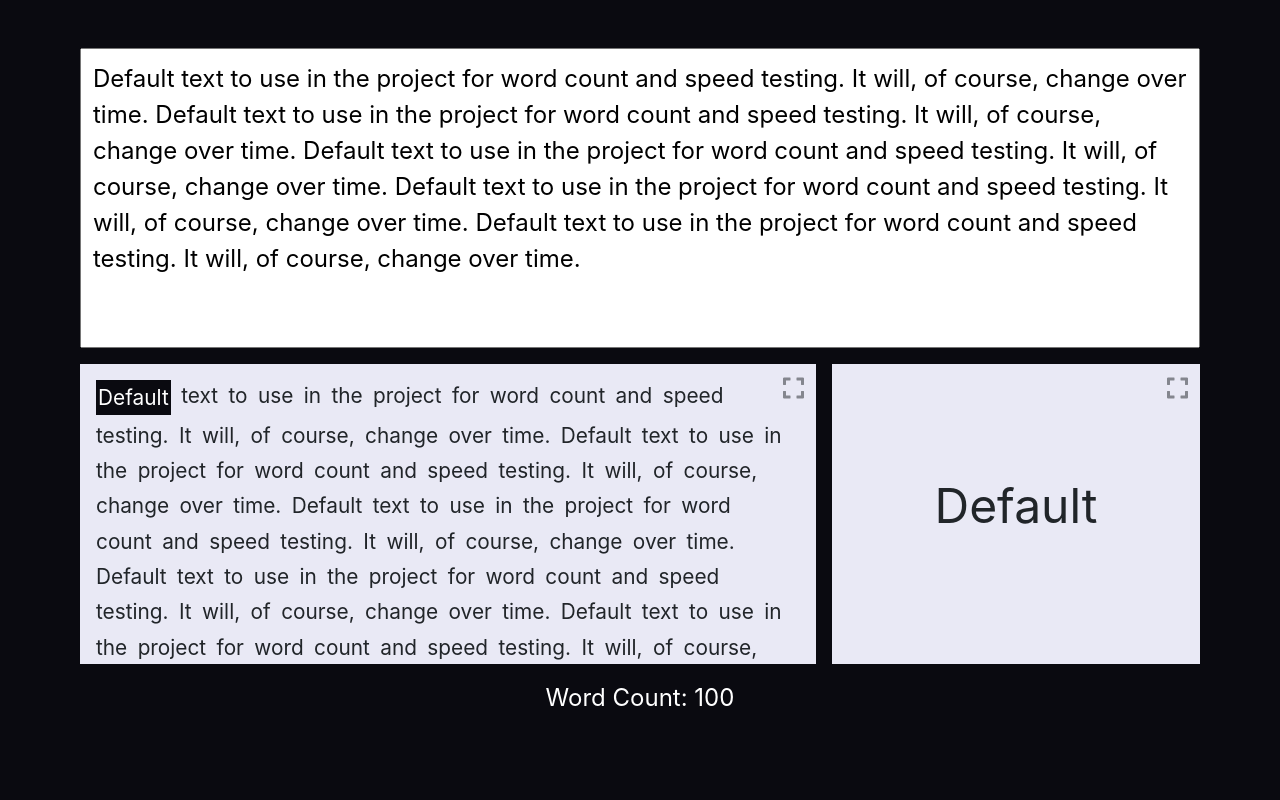
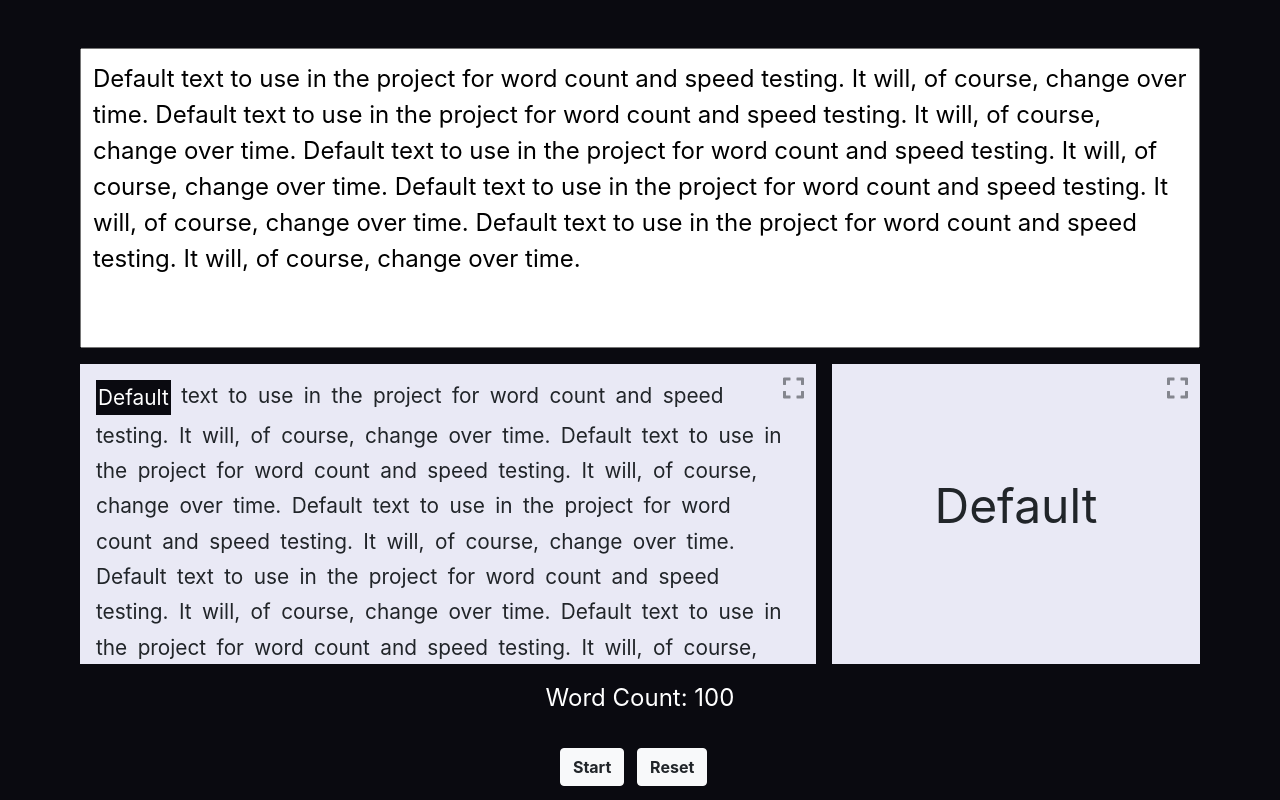
Before and after one commit to andrewg117/SpeedReader, a React (Create React App) app in the folder 3.0/speedreader/: page / in a window 1280 px wide. Built offline with nearby package versions, Linux system fonts and the light colour scheme.

Commit message:
created UserInput

```diff
--- a/3.0/speedreader/src/components/DisplayBlocks.js
+++ b/3.0/speedreader/src/components/DisplayBlocks.js
@@ -1,7 +1,7 @@
 import React, { useState, useEffect, useContext } from 'react';
 import { useText } from './Editor';
 import { useSelectedBlock, useChangeBlock } from './BlockSelector';
-import FullScreenToggler, { useToggleFullScreen, useIsFull, FullIcon } from './FullScreenToggler';
+import { useToggleFullScreen, useIsFull, FullIcon } from './FullScreenToggler';
 
 const Block = (props) => {
   const selectBlockOnClick = () => {
@@ -50,7 +50,7 @@ const useBlockGroup = () => {
   return useContext(BlockGroupContext);
 }
 
-const BlockGroup = ({children}) => {
+const BlockGroup = ({ children }) => {
   const text = useText();
   const selectedID = useSelectedBlock();
   const selectBlock = useChangeBlock();
@@ -69,7 +69,7 @@ const BlockGroup = ({children}) => {
     <BlockGroupContext.Provider value={blockGroup}>
       <section
         id="preview"
-      className={fullSelector ? "fullScreen" : "normal"}
+        className={fullSelector ? "fullScreen" : "normal"}
       >
         {blockGroup}
         <FullIcon iconID="fullPreview" toggle={toggleFullScreen} />
@@ -85,7 +85,7 @@ const SelectedBlockView = () => {
   const toggleFullScreen = useToggleFullScreen();
   const { fullBlock } = useIsFull();
 
-  const [ blockText, changeText ] = useState(() => {
+  const [blockText, changeText] = useState(() => {
     return blockGroup[selectedID].props.text;
   });
 
@@ -96,7 +96,7 @@ const SelectedBlockView = () => {
   return (
     <section
       id="block-view"
-    className={fullBlock ? "fullScreen" : "normal"}
+      className={fullBlock ? "fullScreen" : "normal"}
     >
       {<p>{blockText}</p>}
       <FullIcon iconID="fullBlock" toggle={toggleFullScreen} />
@@ -106,11 +106,9 @@ const SelectedBlockView = () => {
 
 const DisplayBlocks = () => {
   return (
-    <FullScreenToggler>
-      <BlockGroup>
-        <SelectedBlockView />
-      </BlockGroup>
-    </FullScreenToggler>
+    <BlockGroup>
+      <SelectedBlockView />
+    </BlockGroup>
   );
 }
 
--- a/3.0/speedreader/src/components/DisplayReader.js
+++ b/3.0/speedreader/src/components/DisplayReader.js
@@ -2,6 +2,9 @@ import Editor from './Editor';
 import DisplayCount from './WordCounter';
 import BlockSelector from './BlockSelector';
 import DisplayBlocks from './DisplayBlocks';
+import DisplayUserInputs from './UserInput';
+import FullScreenToggler from './FullScreenToggler';
+import { DropdownSelector, ReaderControls } from './UserInput';
 
 
 const DisplayReader = () => {
@@ -10,7 +13,14 @@ const DisplayReader = () => {
     <div id="main-container">
       <Editor>
         <BlockSelector>
-          <DisplayBlocks />
+          <ReaderControls>
+            <DropdownSelector>
+              <FullScreenToggler>
+                <DisplayBlocks />
+                <DisplayUserInputs />
+              </FullScreenToggler>
+            </DropdownSelector>
+          </ReaderControls>
         </BlockSelector>
         <DisplayCount />
       </Editor>
--- /dev/null
+++ b/3.0/speedreader/src/components/UserInput.js
@@ -0,0 +1,220 @@
+import React, { useState, useEffect, useContext } from 'react';
+import { useIsFull } from './FullScreenToggler';
+
+const IsStartedContext = React.createContext();
+const ControlContext = React.createContext();
+
+export const useIsStarted = () => {
+  return useContext(IsStartedContext);
+}
+export const useControl = () => {
+  return useContext(ControlContext);
+}
+
+export const ReaderControls = ({ children }) => {
+  const [isStarted, toggleStarted] = useState(() => {
+    return false;
+  });
+
+  const startReader = () => {
+    toggleStarted((state) => !state);
+  }
+
+  const pauseReader = () => {
+    toggleStarted(false);
+  }
+
+  return (
+    <IsStartedContext.Provider value={isStarted}>
+      <ControlContext.Provider value={{ startReader, pauseReader }}>
+        {children}
+      </ControlContext.Provider>
+    </IsStartedContext.Provider>
+  );
+}
+
+const IsMenuOpenContext = React.createContext();
+const ToggleMenuContext = React.createContext();
+
+export const useIsMenuOpen = () => {
+  return useContext(IsMenuOpenContext);
+}
+export const useToggleMenu = () => {
+  return useContext(ToggleMenuContext);
+}
+
+const ToggleDropdownMenu = ({ children }) => {
+  const [blockMenuOpen, toggleBlockMenu] = useState(() => {
+    return false;
+  });
+  const [wpmMenuOpen, toggleWPMMenu] = useState(() => {
+    return false;
+  });
+
+
+  const toggleBlockDropdown = () => {
+    toggleBlockMenu(!blockMenuOpen);
+  }
+
+  const toggleWPMDropdown = () => {
+    toggleWPMMenu(!wpmMenuOpen);
+  }
+
+  const closeDropdown = () => {
+    toggleBlockMenu(false);
+    toggleWPMMenu(false);
+  }
+
+  useEffect(() => {
+    document.addEventListener('mouseup', closeDropdown);
+
+    return () => {
+      document.removeEventListener('mouseup', closeDropdown);
+    }
+  }, [blockMenuOpen, wpmMenuOpen]);
+
+  return (
+    <IsMenuOpenContext.Provider value={{ blockMenuOpen, wpmMenuOpen }}>
+      <ToggleMenuContext.Provider value={{ toggleBlockDropdown, toggleWPMDropdown }}>
+        {children}
+      </ToggleMenuContext.Provider>
+    </IsMenuOpenContext.Provider>
+  );
+};
+
+const InputButton = (props) => {
+  return (
+    <button
+      id={props.inputID}
+      className={props.className}
+      onClick={props.readerControl}
+    >
+      {props.btnText}
+    </button>
+  );
+};
+
+const InputDropdown = (props) => {
+  const options = props.options.map((value, i) => {
+    return (
+      <DropdownOption
+        key={i}
+        selector={props.selector}
+        value={value}
+      />
+    );
+  });
+
+  return (
+    <div className="dropup">
+      <InputButton
+        inputID={props.dropdownID}
+        className={"btn btn-light dropdown-toggle"}
+        readerControl={props.readerControl}
+        btnText={props.btnText}
+      />
+      <ul className={`dropdown-menu${props.openMenu ? " show" : ""}`}>
+        {options}
+      </ul>
+    </div>
+  );
+};
+
+const SelectValueContext = React.createContext();
+const OptionsContext = React.createContext();
+
+export const useSelectValue = () => {
+  return useContext(SelectValueContext);
+}
+export const useOptions = () => {
+  return useContext(OptionsContext);
+}
+
+export const DropdownSelector = ({ children }) => {
+  const [wordsPerBlock, selectSize] = useState(() => {
+    return 1;
+  });
+  const [wpmSpeed, selectWPM] = useState(() => {
+    return 100;
+  });
+
+
+  const blockSizeSelector = (e) => {
+    selectSize(parseInt(e.target.innerText));
+  }
+
+  const wpmSelector = (e) => {
+    selectWPM(parseInt(e.target.innerText));
+  }
+
+  return (
+    <SelectValueContext.Provider value={{ wordsPerBlock, wpmSpeed }}>
+      <OptionsContext.Provider value={{ blockSizeSelector, wpmSelector }}>
+        {children}
+      </OptionsContext.Provider>
+    </SelectValueContext.Provider>
+  );
+}
+
+const DropdownOption = (props) => {
+  return (
+    <li className="dropdown-item" onClick={props.selector}>
+      {props.value}
+    </li>
+  );
+};
+
+const DisplayUserInputs = () => {
+  const { fullSelector, fullBlock } = useIsFull();
+  const isStarted = useIsStarted();
+  const { startReader, pauseReader } = useControl();
+  /* const { blockMenuOpen, wpmMenuOpen } = useIsMenuOpen();
+  const { toggleBlockDropdown, toggleWPMDropdown } = useToggleMenu();
+  const { wordsPerBlock, wpmSpeed } = useSelectValue();
+  const { blockSizeSelector, wpmSelector } = useOptions(); */
+
+
+  const blockSizeOptions = [1, 2, 3, 4];
+  const wpsSpeedOptions = [100, 200, 300, 400];
+
+  return (
+    <section
+      id="input-view"
+      className={fullSelector || fullBlock ? "lower" : ""}
+    >
+      <InputButton
+        className={"btn btn-light"}
+        readerControl={startReader}
+        btnText={isStarted ? "Pause" : "Start"}
+      />
+
+      <InputButton
+        className={"btn btn-light"}
+        readerControl={pauseReader}
+        btnText={"Reset"}
+      />
+      {/* BUG: ToggleDropdownMenu Context functions are undefined */}
+      {/* <ToggleDropdownMenu>
+        <InputDropdown
+          dropdownID="blockDropdown"
+          readerControl={toggleBlockDropdown}
+          openMenu={blockMenuOpen}
+          btnText={`Block Size (${wordsPerBlock})`}
+          selector={blockSizeSelector}
+          options={blockSizeOptions}
+        />
+
+        <InputDropdown
+          dropdownID="wpmDropdown"
+          readerControl={toggleWPMDropdown}
+          openMenu={wpmMenuOpen}
+          btnText={`WPM (${wpmSpeed})`}
+          selector={wpmSelector}
+          options={wpsSpeedOptions}
+        />
+      </ToggleDropdownMenu> */}
+    </section>
+  );
+}
+
+export default DisplayUserInputs;
```
Also changed, not shown: 3.0/speedreader/src/components/FullScreenToggler.js (+4 -4 lines).
